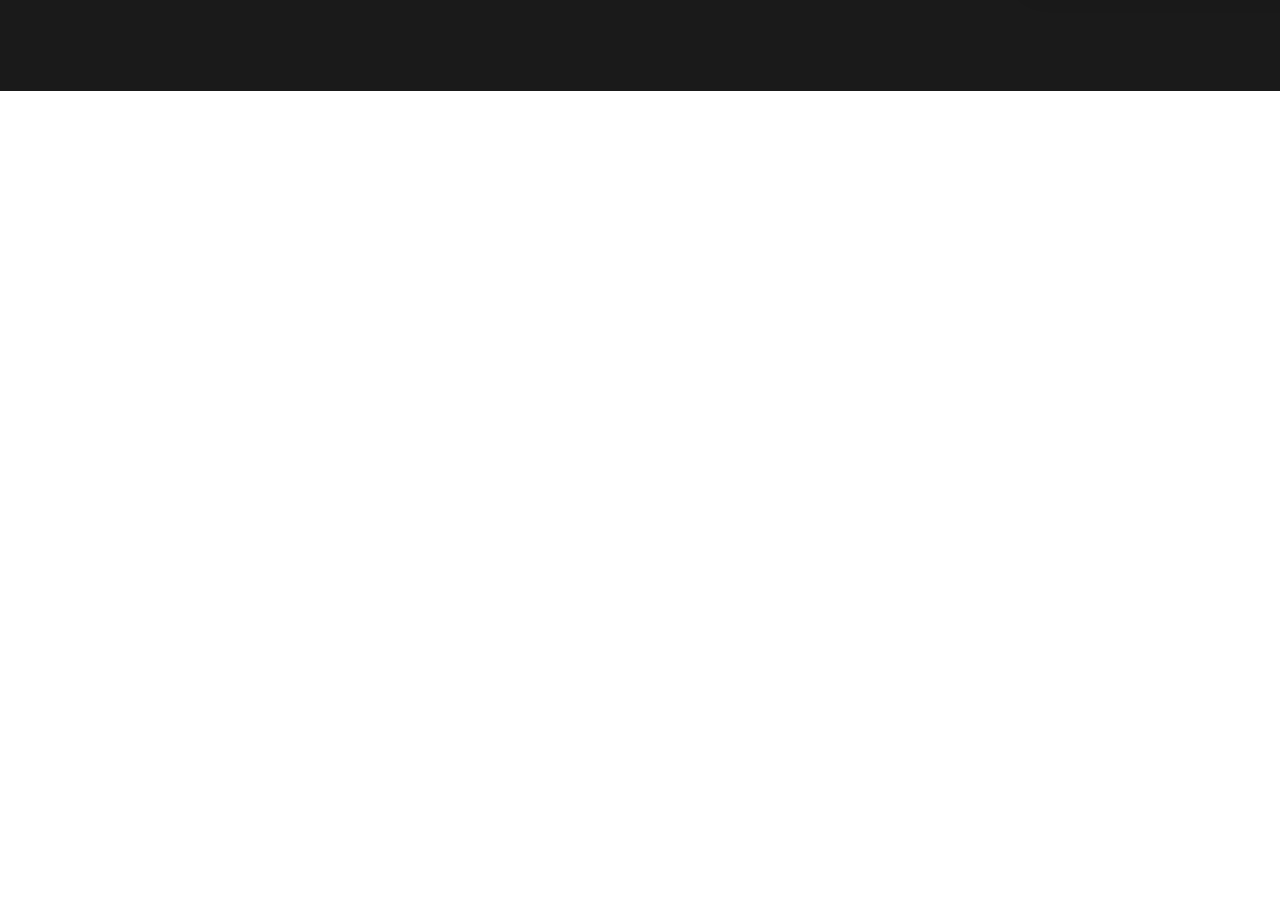
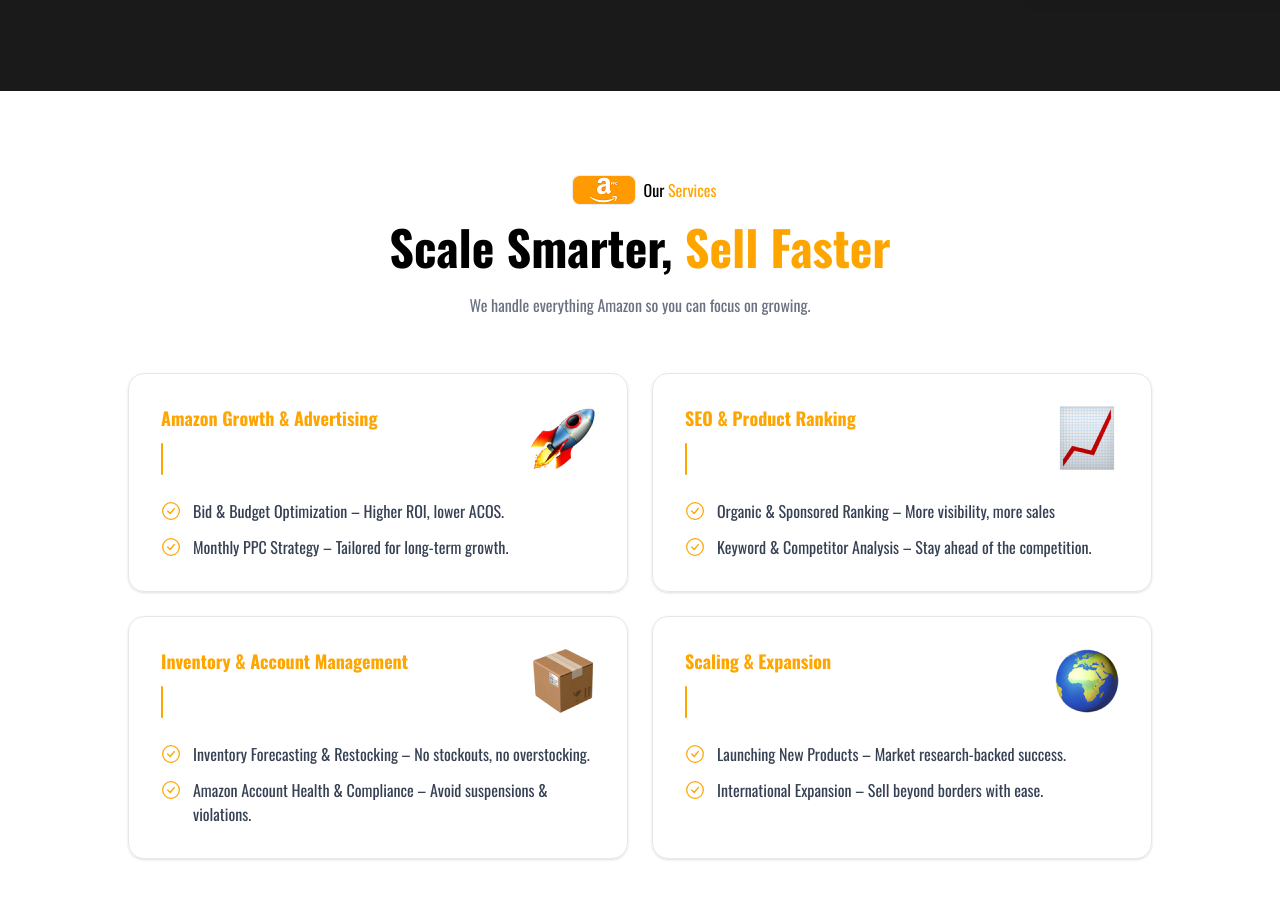
Before and after one commit to omarabir/leadsBridge, a Next.js app: page / in a window 1280 px wide. Shown: the part 2192-3090 px from the top of the page. Before the commit the page ends 2283 px from the top, so only its background shows below. Built offline with nearby package versions, Linux system fonts and the light colour scheme.

Commit message:
added services section

```diff
--- a/src/app/page.js
+++ b/src/app/page.js
@@ -1,5 +1,6 @@
 import Hero from "@/components/home/Hero";
 import Navbar from "@/components/home/Navbar";
+import Services from "@/components/home/Services";
 import SocialProof from "@/components/home/SocialProof";
 import WhyChoose from "@/components/home/WhyChoose";
 
@@ -10,6 +11,7 @@ export default function Home() {
       <Hero />
       <SocialProof />
       <WhyChoose />
+      <Services />
     </div>
   );
 }
--- /dev/null
+++ b/src/components/home/Services.jsx
@@ -0,0 +1,128 @@
+import React from "react";
+
+const services = [
+  {
+    title: "Amazon Growth & Advertising",
+    image: "assets/services/rocket.png",
+    items: [
+      "Bid & Budget Optimization – Higher ROI, lower ACOS.",
+      "Monthly PPC Strategy – Tailored for long-term growth.",
+    ],
+  },
+  {
+    title: "SEO & Product Ranking",
+    image: "assets/services/ranking.png",
+    items: [
+      "Organic & Sponsored Ranking – More visibility, more sales",
+      "Keyword & Competitor Analysis – Stay ahead of the competition.",
+    ],
+  },
+  {
+    title: "Inventory & Account Management",
+    image: "assets/services/box.png",
+    items: [
+      "Inventory Forecasting & Restocking – No stockouts, no overstocking.",
+      "Amazon Account Health & Compliance – Avoid suspensions & violations.",
+    ],
+  },
+  {
+    title: "Scaling & Expansion",
+    image: "assets/services/global.png",
+    items: [
+      "Launching New Products – Market research-backed success.",
+      "International Expansion – Sell beyond borders with ease.",
+    ],
+  },
+];
+
+const Services = () => {
+  return (
+    <section className="bg-white py-20 px-6 sm:px-10">
+      <div className="max-w-5xl mx-auto">
+        {/* Badge */}
+        <div className="flex items-center justify-center  mb-2">
+          <span className=" rounded-md px-2 py-1 flex items-center justify-center">
+            <img
+              src="assets/amazon.png"
+              alt="Amazon"
+              className=" object-contain"
+            />
+          </span>
+          <span className="  text-base ">
+            Our <span className="text-primary">Services</span>
+          </span>
+        </div>
+
+        {/* Heading */}
+        <h2 className="text-4xl sm:text-5xl font-extrabold text-center text-black leading-tight mb-4">
+          Scale Smarter, <span className="text-primary">Sell Faster</span>
+        </h2>
+
+        {/* Subtitle */}
+        <p className="text-center text-gray-500 text-base mb-14">
+          We handle everything Amazon so you can focus on growing.
+        </p>
+
+        {/* Cards grid */}
+        <div className="grid grid-cols-1 sm:grid-cols-2 gap-6">
+          {services.map((service, i) => (
+            <div
+              key={i}
+              className="border border-gray-200 rounded-2xl p-8 flex flex-col gap-6 shadow-sm hover:shadow-md transition-shadow"
+            >
+              {/* Title + image row */}
+              <div className="flex items-start justify-between gap-4">
+                <div className="flex flex-col gap-3">
+                  <h3 className="text-primary font-bold text-lg leading-snug">
+                    {service.title}
+                  </h3>
+                  {/* Orange vertical bar */}
+                  <div className="w-0.5 h-8 bg-primary rounded-full" />
+                </div>
+                <img
+                  src={service.image}
+                  alt={service.title}
+                  className="w-16 h-16 object-contain flex-shrink-0"
+                />
+              </div>
+
+              {/* Bullet items */}
+              <ul className="flex flex-col gap-3">
+                {service.items.map((item, j) => (
+                  <li
+                    key={j}
+                    className="flex items-start gap-3 text-gray-700 text-sm sm:text-base"
+                  >
+                    {/* Checkmark icon */}
+                    <svg
+                      className="w-5 h-5 text-primary flex-shrink-0 mt-0.5"
+                      viewBox="0 0 24 24"
+                      fill="none"
+                      xmlns="http://www.w3.org/2000/svg"
+                    >
+                      <path
+                        d="M12 22C17.5228 22 22 17.5228 22 12C22 6.47715 17.5228 2 12 2C6.47715 2 2 6.47715 2 12C2 17.5228 6.47715 22 12 22Z"
+                        stroke="currentColor"
+                        strokeWidth="1.5"
+                      />
+                      <path
+                        d="M8 12L11 15L16 9"
+                        stroke="currentColor"
+                        strokeWidth="1.5"
+                        strokeLinecap="round"
+                        strokeLinejoin="round"
+                      />
+                    </svg>
+                    <span>{item}</span>
+                  </li>
+                ))}
+              </ul>
+            </div>
+          ))}
+        </div>
+      </div>
+    </section>
+  );
+};
+
+export default Services;
--- a/src/components/home/SocialProof.jsx
+++ b/src/components/home/SocialProof.jsx
@@ -55,9 +55,9 @@ const SocialProof = () => {
               className="h-6 sm:h-8 object-contain"
             />
           </div>
-          <p className="text-sm font-bold">
-            <span className="text-black">Our</span>
-            <span className="text-primary font-medium">Story</span>
+          <p className="text-sm ">
+            Our
+            <span className="text-primary"> Story</span>
           </p>
         </div>
 
```
Also changed, not shown: public/assets/our approach/image 2.png (added), public/assets/our approach/image.png (added).
